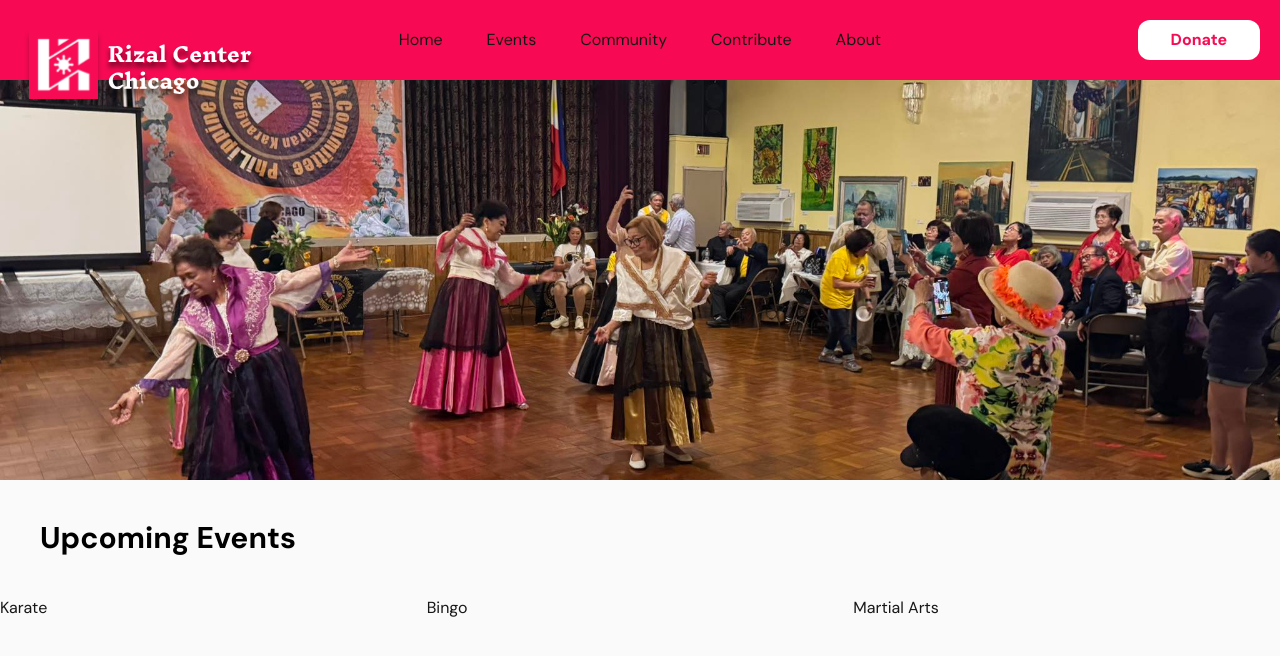
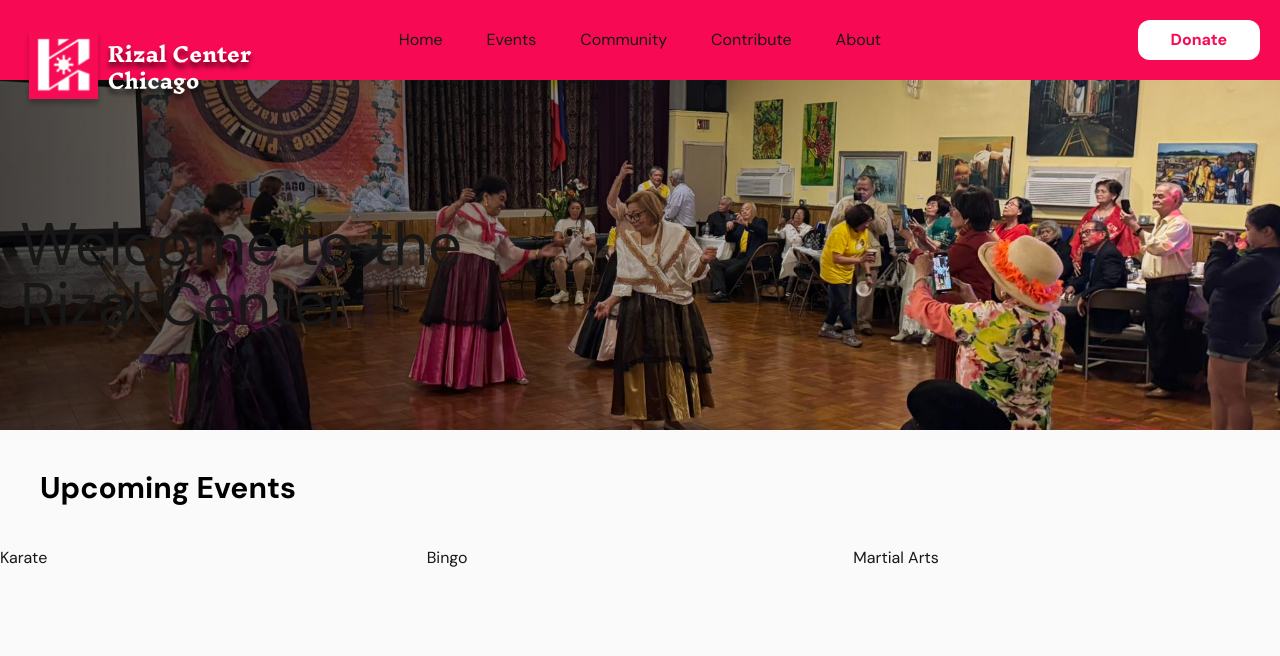
Before and after one commit to Dragoon788/rizal-center-chicago-webpage, a Next.js app: page / in a window 1280 px wide. Shown: the top 656 px of the page. Built offline with nearby package versions, Linux system fonts and the light colour scheme.

Commit message:
created a header title overlay for the image banner

```diff
--- a/src/app/components/HomePage/bannerCarousel.tsx
+++ b/src/app/components/HomePage/bannerCarousel.tsx
@@ -6,13 +6,16 @@ import Image from "next/image";
 import 'swiper/css';
 import { Autoplay, EffectFade } from 'swiper/modules';
 
+import ImageTitle from './imageTitle';
+
 interface BannerCarouselProps{
     imageSources: string[];
 }
 
 export default function BannerCarousel ({ imageSources } : BannerCarouselProps){
     return (
-        <div className="w-full h-[400px]">
+        <>
+            <ImageTitle displayText={"Welcome to the Rizal Center"}/>
             <Swiper
                 effect={'fade'}
                 centeredSlides = {true}
@@ -25,12 +28,12 @@ export default function BannerCarousel ({ imageSources } : BannerCarouselProps){
             >
                 {imageSources.map((source, i) =>
                     <SwiperSlide key={i}>
-                        <div className="relative w-full h-[400px] flex items-center justify-center">
+                        <div className="relative w-full h-[200px] md:h-[350px] flex items-center justify-center">
                             <Image src={source} alt={source} fill={true} style={{ objectFit: 'cover' }} />
                         </div>
                     </SwiperSlide>
                 )}
             </Swiper>
-        </div>
+        </>
     );
 }
--- /dev/null
+++ b/src/app/components/HomePage/imageTitle.tsx
@@ -0,0 +1,13 @@
+interface ImageTitleProps {
+    displayText: string;
+}
+
+export default function ImageTitle ( { displayText } : ImageTitleProps) {
+    return(
+        <div className="absolute w-full h-[200px] md:h-[350px] bg-gradient-to-r from-black/70 to-transparent to-80% z-2 pointer-events-none">
+            <h1 className="relative flex w-[250px] md:w-[500px] h-full items-center text-3xl md:text-6xl m-5">
+                {displayText}
+            </h1>
+        </div>
+    );
+}
```
